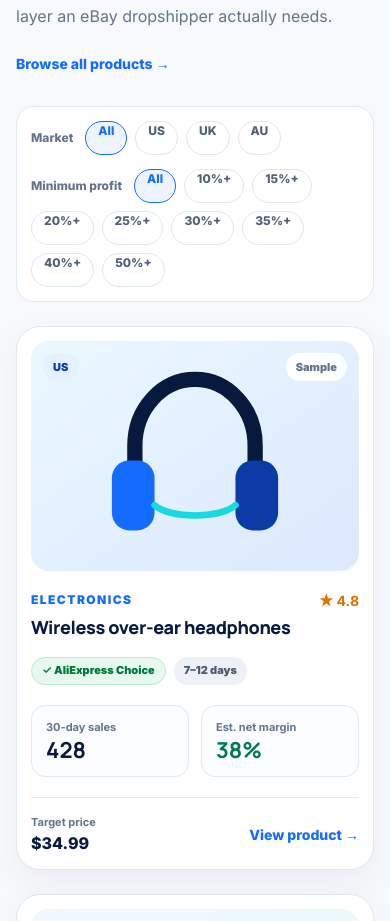
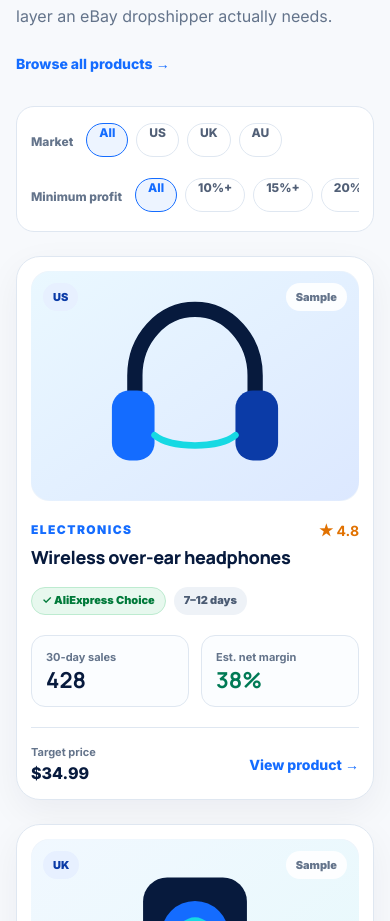
Before and after one commit to ponzey717/ecommpilot-main, a Next.js app: page / in a window 390 px wide. Shown: the part 1503-2424 px from the top of the page. Built offline with nearby package versions, Linux system fonts and the light colour scheme.

Commit message:
Improve mobile catalog filter scrolling

```diff
--- a/src/components/products/market-filter.tsx
+++ b/src/components/products/market-filter.tsx
@@ -29,12 +29,15 @@ export async function MarketFilter({
   const bands = (apiBands?.length
     ? apiBands.map((band) => band.minimumPercent)
     : fallbackBands
-  ).filter((band, index, values) => values.indexOf(band) === index);
+  )
+    .filter((band, index, values) => values.indexOf(band) === index)
+    .sort((a, b) => a - b);
 
   return (
     <div className="filter-panel">
-      <div className="flex flex-wrap items-center gap-2">
+      <div className="filter-row">
         <span className="filter-label">Market</span>
+        <div className="filter-options">
           <Link
             href={withProfitBand("/winning-products", currentMinProfitBand)}
             className={!currentMarket ? "filter-chip filter-chip-active" : "filter-chip"}
@@ -60,9 +63,11 @@ export async function MarketFilter({
               </Link>
             ))}
         </div>
+      </div>
 
-      <div className="flex flex-wrap items-center gap-2">
+      <div className="filter-row">
         <span className="filter-label">Minimum profit</span>
+        <div className="filter-options">
           <Link
             href={basePath}
             className={
@@ -88,5 +93,6 @@ export async function MarketFilter({
           ))}
         </div>
       </div>
+    </div>
   );
 }
```
Lines whose indentation alone changed are shown as unchanged.
